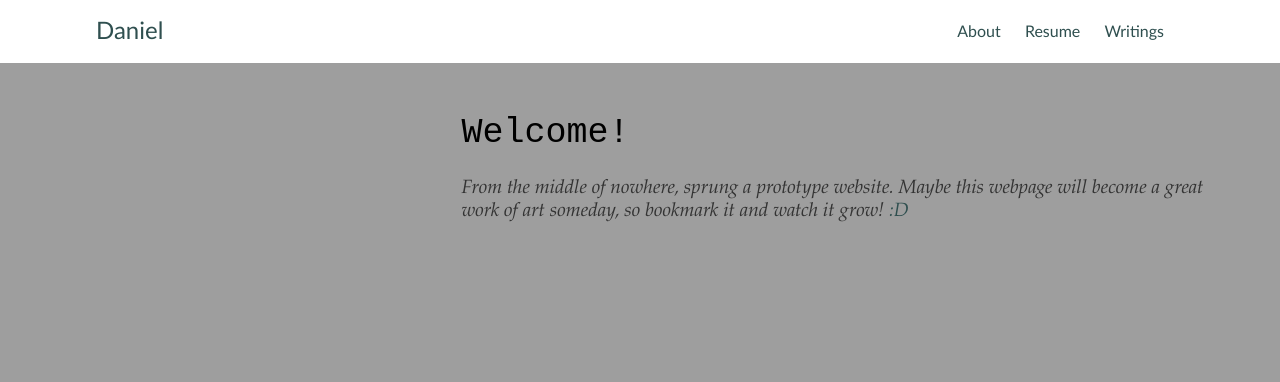
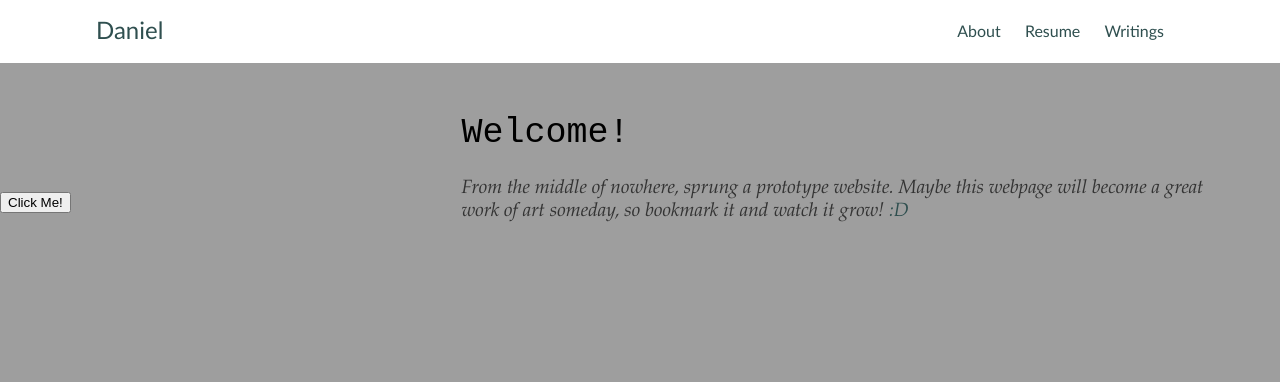
Before and after one commit to Calculasians/calculasians.github.io, a Jekyll site: the page built from index.html, in a window 1280 px wide. Shown: the top 382 px of the page. Built offline with Jekyll 4.4.1, drawn with Linux system fonts in a browser that asks for light colours.

Commit message:
Update index.html

```diff
--- a/index.html
+++ b/index.html
@@ -7,6 +7,8 @@ title: A Website in the Making
 		<h1>Welcome! </h1>
 		<p class="sub-header">From the middle of nowhere, sprung a prototype website. Maybe this webpage will become a great work of art someday, so bookmark it and watch it grow!<a href="/about"> :D</a></p>
 	</div>
+
+	<button type="button" id="cover-page-button">Click Me!</button>
 </div>
 
 <div id="about-page">
```
